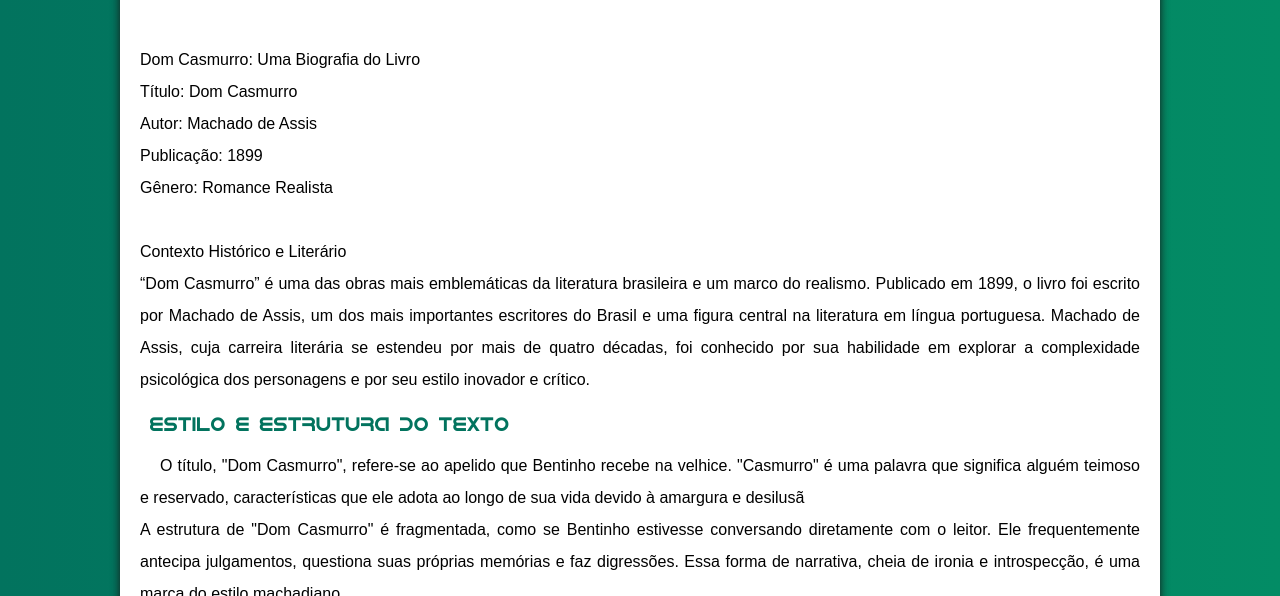
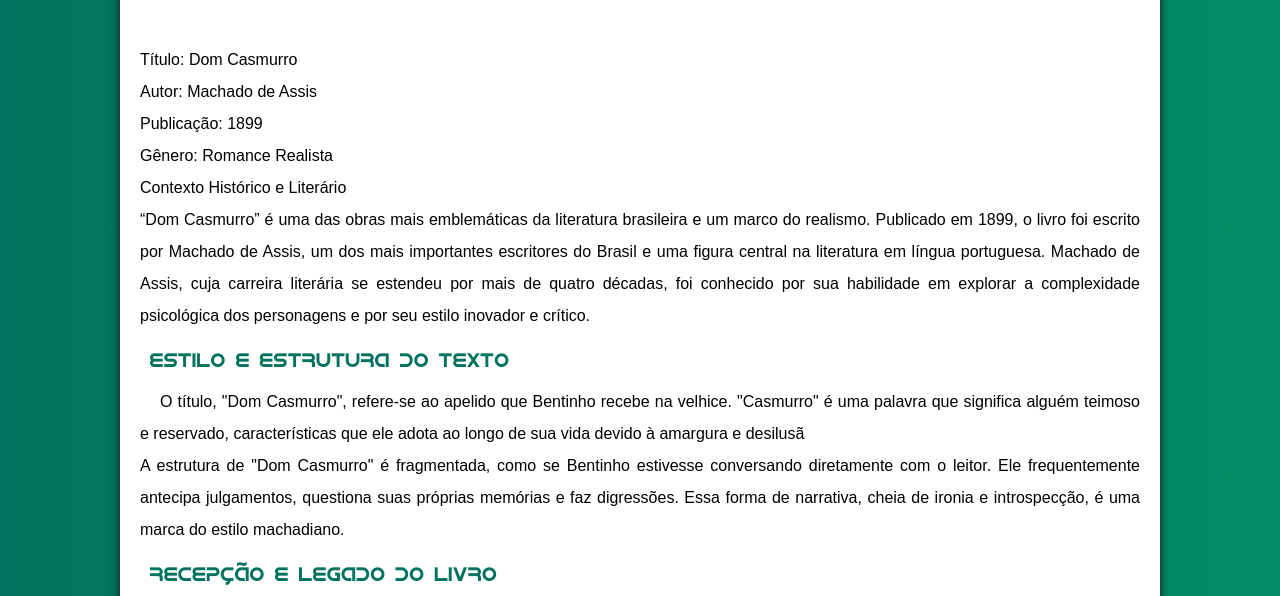
Before and after one commit to samuelgomesf/trabalhosla, a plain HTML site: page index.html in a window 1280 px wide. Shown: the part 792-1388 px from the top of the page. Drawn offline with Linux system fonts and the light colour scheme; a web font is replaced by a local one.

Commit message:
Update index.html

```diff
--- a/index.html
+++ b/index.html
@@ -44,12 +44,12 @@
                                         </picture>
 
                                          <h1 id="bio">Biografia do livro</h1>
-                                         <p><br>Dom Casmurro: Uma Biografia do Livro</br>
+                                         <p>
 
-                                            Título: Dom Casmurro
-                                            <br>  Autor: Machado de Assis</br>
-                                             Publicação: 1899
-                                            <br> Gênero: Romance Realista</br>
+                                            <br>Título: Dom Casmurro </br>
+                                             Autor: Machado de Assis
+                                            <br>   Publicação: 1899</br>
+                                            Gênero: Romance Realista
 
                                             <br> Contexto Histórico e Literário</br>
 
```
